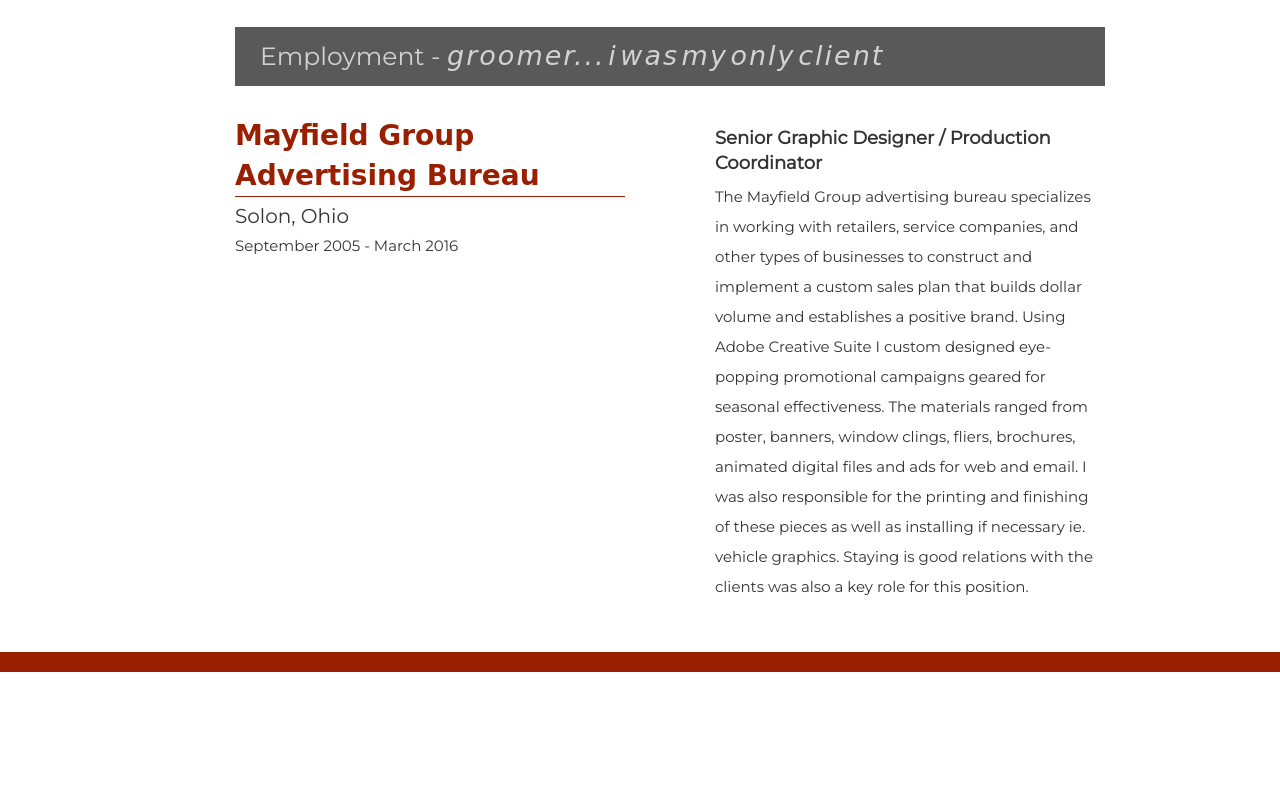
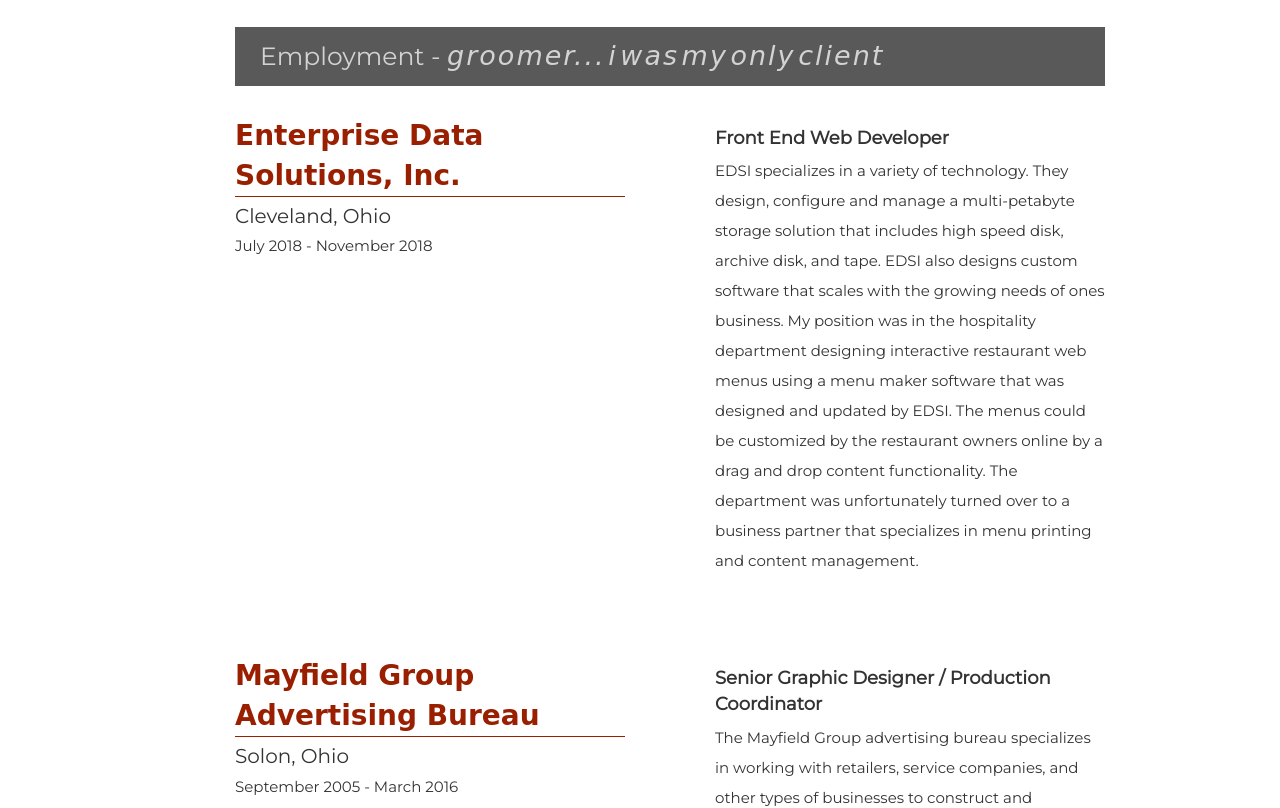
Before and after one commit to bradwayne/b_schmaeman_page, a plain HTML site: page experience.html in a window 1280 px wide. Shown: the part 1123-1931 px from the top of the page. Before the commit the page ends 1795 px from the top, so only its background shows below. Drawn offline with nearby package versions, Linux system fonts and the light colour scheme; files whose address does not match are found by name; a web font is replaced by a local one.

Commit message:
updated employee history

```diff
--- a/experience.html
+++ b/experience.html
@@ -141,6 +141,41 @@
                 <div class="col-md-6">
                     <div class="body_container">
                         <div class="employee">
+                            <strong>Enterprise Data Solutions, Inc.</strong>
+                        </div>
+                        <div class="location">
+                            Cleveland, Ohio
+                        </div>
+                        <div class="when">
+                            July 2018 - November 2018
+                        </div>
+                    </div>
+                </div>
+                <div class="col-md-6">
+                    <div class="body_container">
+                        <div class="job_discription">
+                            <strong>Front End Web Developer</strong>
+                        </div>
+                        <div class="job_body">
+                            <p>
+                                EDSI specializes in a variety of technology. They design, configure and manage a multi-petabyte
+                                storage solution that includes high speed disk, archive disk, and tape. EDSI also designs custom
+                                software that scales with the growing needs of ones business. My position was in the hospitality
+                                department designing interactive restaurant web menus using a menu maker software that was
+                                designed and updated by EDSI. The menus could be customized by the restaurant owners online by a
+                                drag and drop content functionality. The department was unfortunately turned over to a business
+                                partner that specializes in menu printing and content management.
+                            </p>
+                        </div>
+                    </div>
+                </div>
+            </div>
+
+
+            <div class="row">
+                <div class="col-md-6">
+                    <div class="body_container">
+                        <div class="employee">
                             <strong>Mayfield Group Advertising Bureau</strong>
                         </div>
                         <div class="location">
```
Also changed, not shown: assets/css/style_body.css (+38 -0 lines), contact.html (+1 -1 lines).
